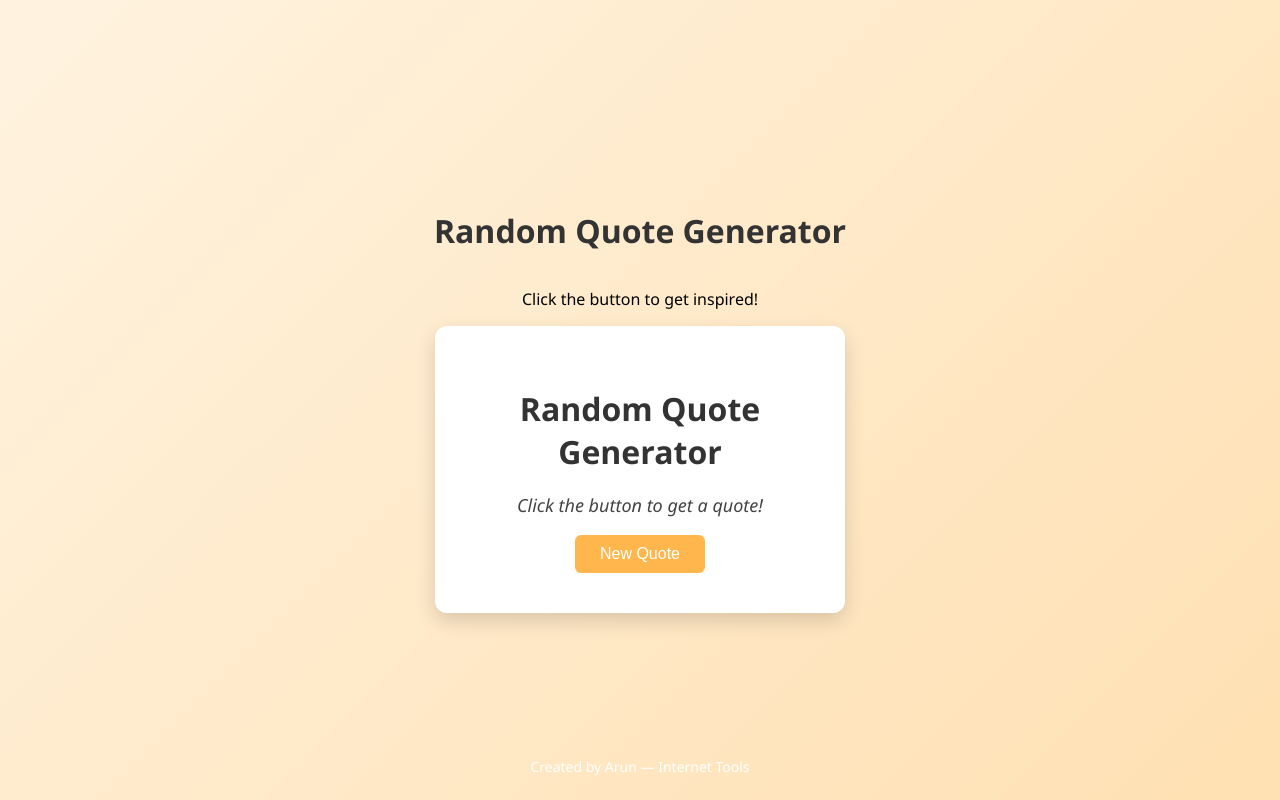
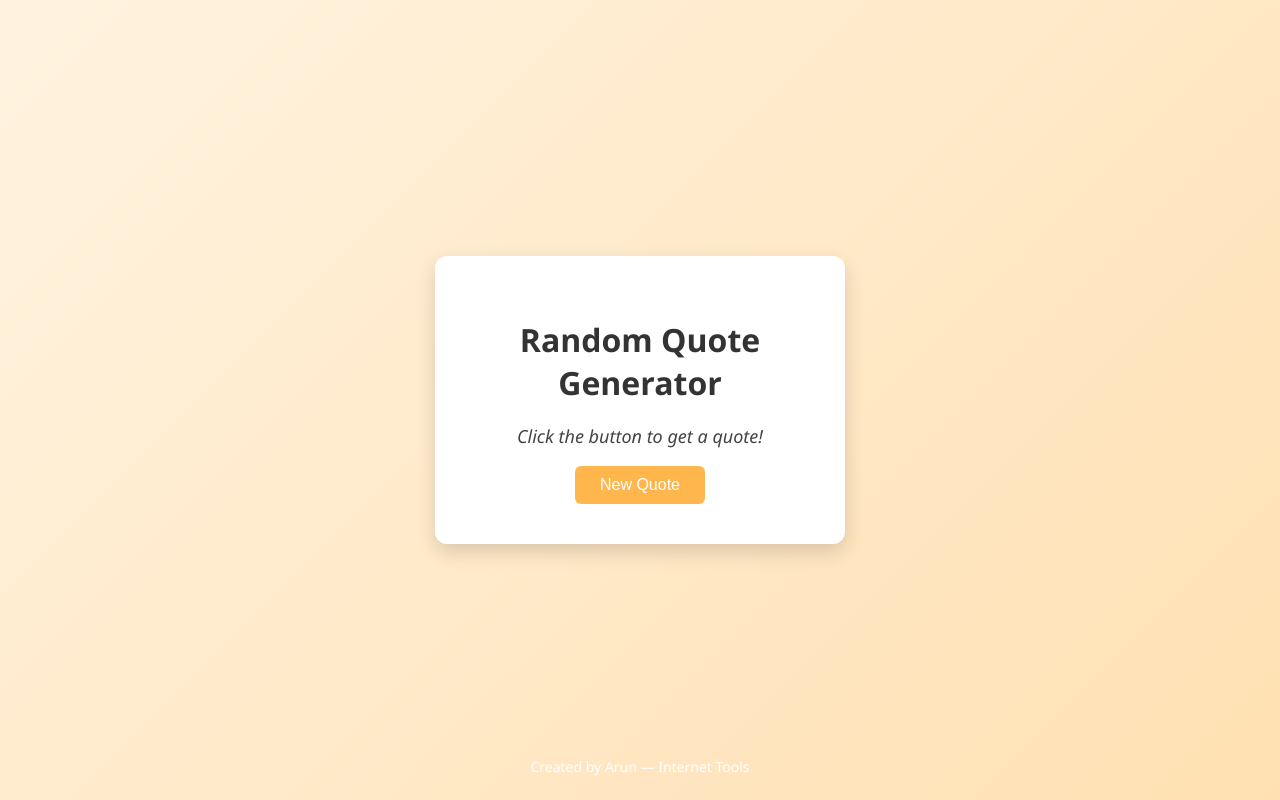
Before and after one commit to Arunchhibber/Assignment, a plain HTML site: page index.html in a window 1280 px wide. Drawn offline with Linux system fonts and the light colour scheme.

Commit message:
Update in the codeD

```diff
--- a/index.html
+++ b/index.html
@@ -7,8 +7,7 @@
   <link rel="stylesheet" href="style.css">
 </head>
 <body>
-<h1>Random Quote Generator</h1>
-<p>Click the button to get inspired!</p>
+
 
   <div class="container">
     <h1>Random Quote Generator</h1>
```
